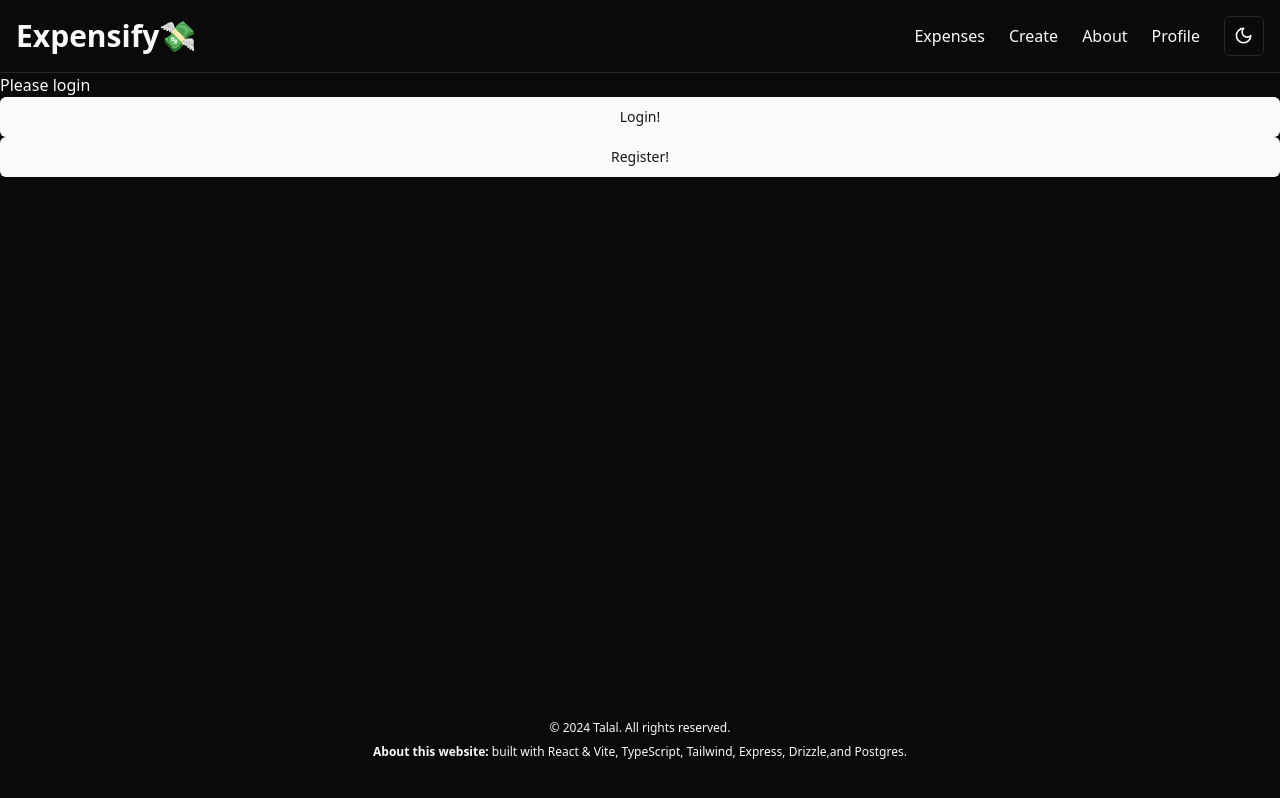
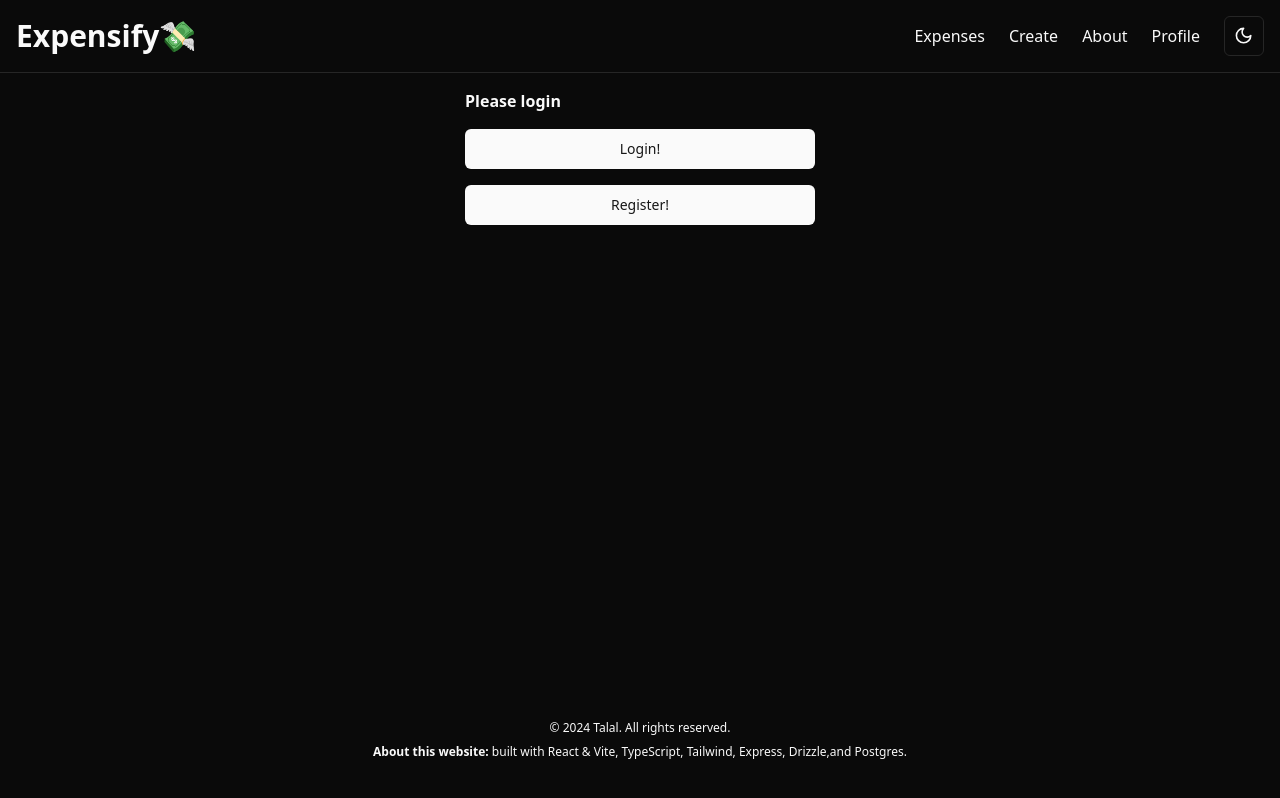
Before and after one commit to ta-02/Expensify, a React (Vite) app in the folder frontend/: page / in a window 1280 px wide. Built offline with nearby package versions, Linux system fonts and the light colour scheme; no server answers.

Commit message:
fixed login

```diff
--- a/frontend/src/routes/_authenticated.tsx
+++ b/frontend/src/routes/_authenticated.tsx
@@ -4,7 +4,7 @@ import { Button } from "@/components/ui/button";
 
 const Login = () => {
   return (
-    <div className="flex flex-col">
+    <div className="flex flex-col font-bold gap-y-4 w-[350px] m-auto mt-4">
       Please login
       <Button asChild>
         <a href="/api/login">Login!</a>
```
